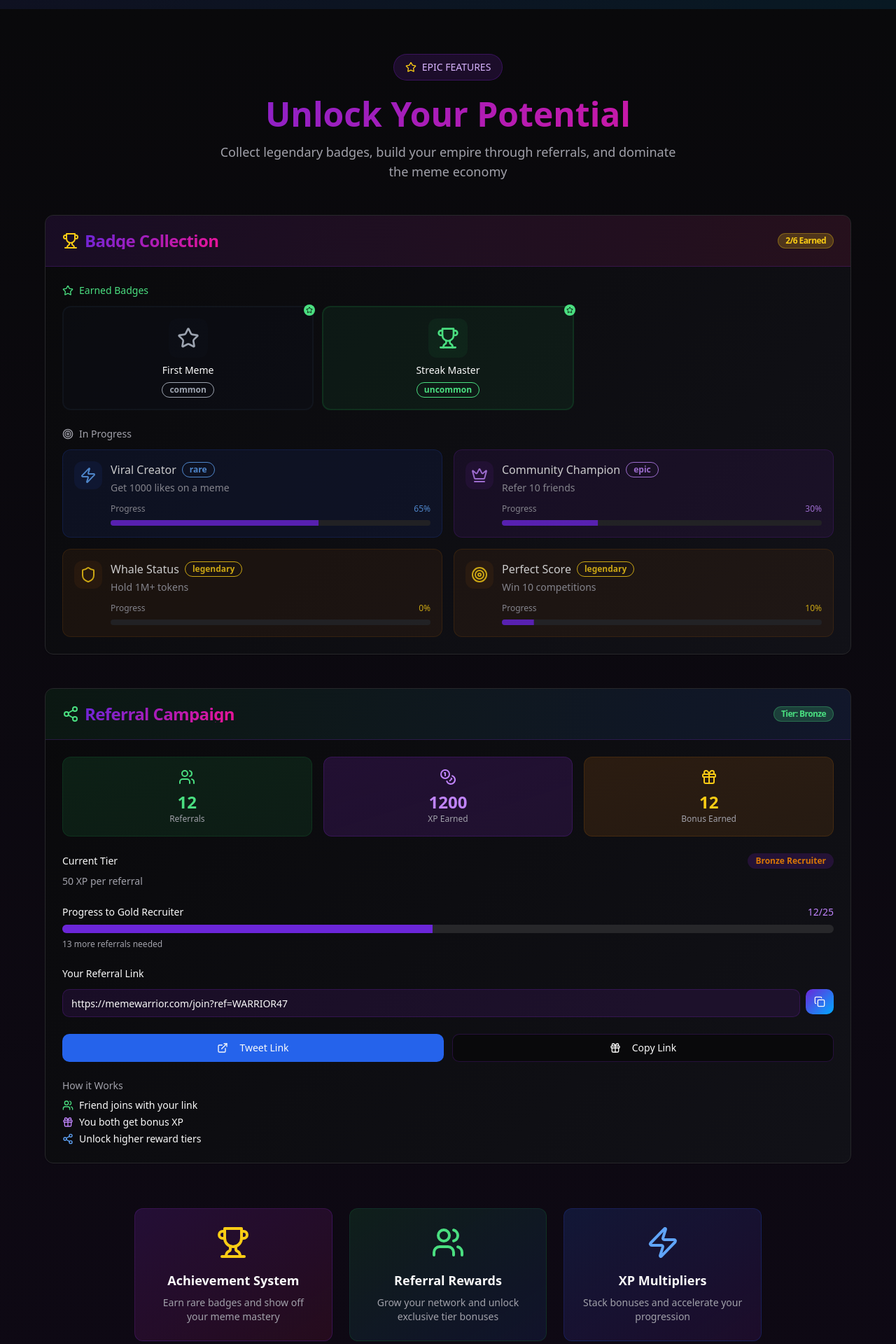
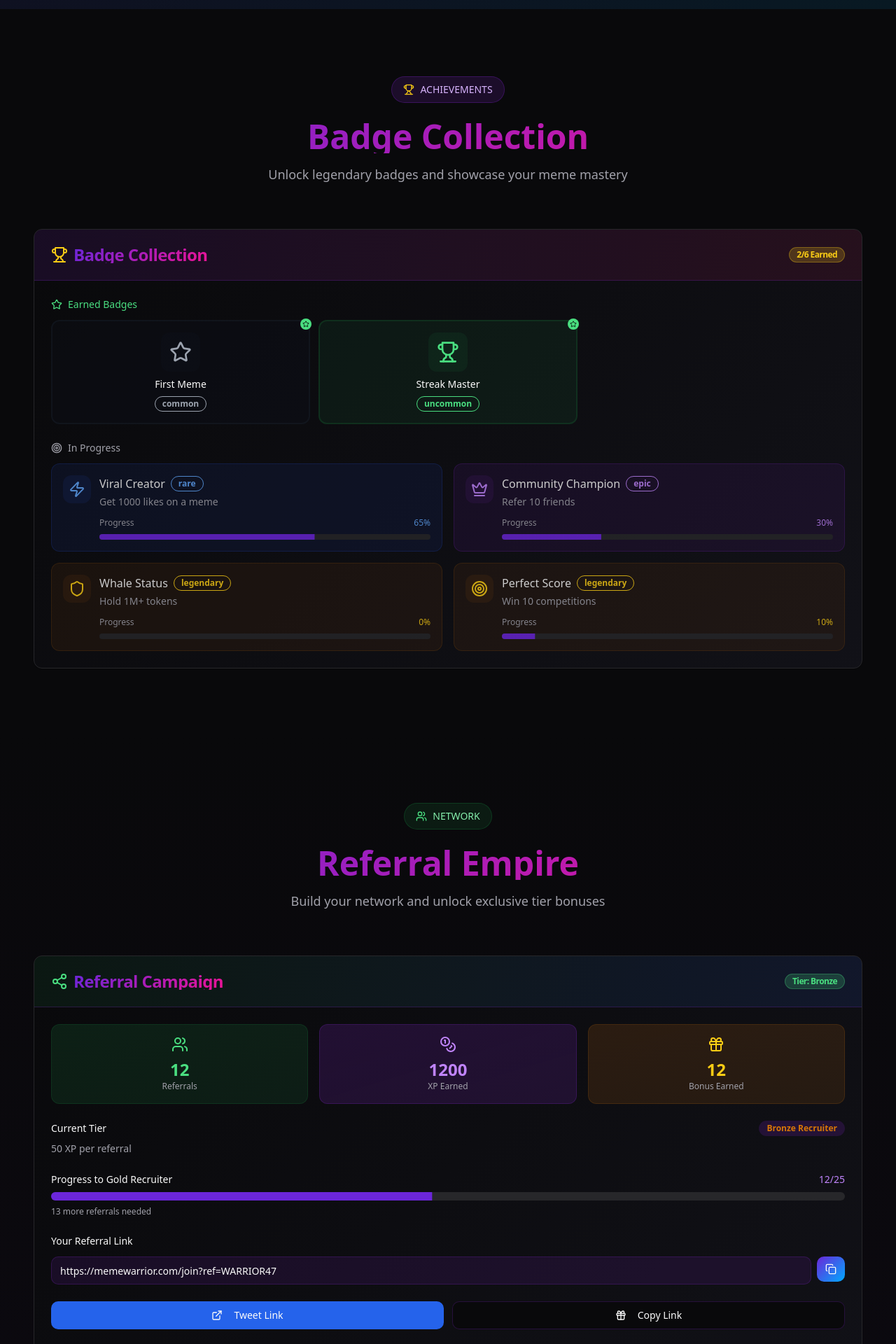
Before and after one commit to Bug-Fixer1/badge-up-meme, a React (Vite) app: page / in a window 1280 px wide. Shown: the part 860-2780 px from the top of the page at 70% size. Built offline with nearby package versions, Linux system fonts and the light colour scheme.

Commit message:
Refactor UI for better readability
Improve the UI layout and design to enhance readability and visual appeal.

```diff
--- a/src/pages/Index.tsx
+++ b/src/pages/Index.tsx
@@ -155,63 +155,60 @@ const Index = () => {
         </section>
       )}
 
-      {/* Features Grid */}
-      <section id="rewards" className="py-16 px-4 bg-gradient-to-b from-background to-purple-950/10">
+      {/* Badge Collection */}
+      <section className="py-24 px-4">
         <div className="container mx-auto">
-          <div className="text-center mb-12">
+          <div className="text-center mb-16">
             <div className="inline-flex items-center gap-2 px-4 py-2 rounded-full bg-purple-800/20 border border-purple-700/30 mb-6">
-              <Star className="w-4 h-4 text-yellow-400" />
-              <span className="text-sm font-medium text-purple-300">EPIC FEATURES</span>
+              <Trophy className="w-4 h-4 text-yellow-400" />
+              <span className="text-sm font-medium text-purple-300">ACHIEVEMENTS</span>
             </div>
             <h2 className="text-4xl md:text-5xl font-bold text-gradient-purple mb-4">
-              Unlock Your Potential
+              Badge Collection
             </h2>
             <p className="text-lg text-muted-foreground max-w-2xl mx-auto">
-              Collect legendary badges, build your empire through referrals, and dominate the meme economy
+              Unlock legendary badges and showcase your meme mastery
             </p>
           </div>
+          <BadgeTracker />
+        </div>
+      </section>
 
-          <div className="max-w-6xl mx-auto space-y-12">
-            <div className="w-full">
-              <BadgeTracker />
+      {/* Referral Campaign */}
+      <section className="py-24 px-4 bg-gradient-to-b from-background to-purple-950/5">
+        <div className="container mx-auto">
+          <div className="text-center mb-16">
+            <div className="inline-flex items-center gap-2 px-4 py-2 rounded-full bg-green-800/20 border border-green-700/30 mb-6">
+              <Users className="w-4 h-4 text-green-400" />
+              <span className="text-sm font-medium text-green-300">NETWORK</span>
             </div>
-            <div className="w-full">
-              <ReferralTracker />
-            </div>
+            <h2 className="text-4xl md:text-5xl font-bold text-gradient-purple mb-4">
+              Referral Empire
+            </h2>
+            <p className="text-lg text-muted-foreground max-w-2xl mx-auto">
+              Build your network and unlock exclusive tier bonuses
+            </p>
           </div>
-
-          {/* Feature Highlights */}
-          <div className="mt-16 grid grid-cols-1 md:grid-cols-3 gap-6 max-w-4xl mx-auto">
-            <div className="text-center p-6 rounded-xl bg-gradient-to-br from-purple-900/30 to-pink-900/20 border border-purple-800/30 hover-glow hover-scale">
-              <Trophy className="w-12 h-12 text-yellow-400 mx-auto mb-4" />
-              <h3 className="text-lg font-bold mb-2">Achievement System</h3>
-              <p className="text-sm text-muted-foreground">Earn rare badges and show off your meme mastery</p>
-            </div>
-            <div className="text-center p-6 rounded-xl bg-gradient-to-br from-green-900/30 to-blue-900/20 border border-green-800/30 hover-glow hover-scale">
-              <Users className="w-12 h-12 text-green-400 mx-auto mb-4" />
-              <h3 className="text-lg font-bold mb-2">Referral Rewards</h3>
-              <p className="text-sm text-muted-foreground">Grow your network and unlock exclusive tier bonuses</p>
-            </div>
-            <div className="text-center p-6 rounded-xl bg-gradient-to-br from-blue-900/30 to-purple-900/20 border border-blue-800/30 hover-glow hover-scale">
-              <Zap className="w-12 h-12 text-blue-400 mx-auto mb-4" />
-              <h3 className="text-lg font-bold mb-2">XP Multipliers</h3>
-              <p className="text-sm text-muted-foreground">Stack bonuses and accelerate your progression</p>
-            </div>
-          </div>
+          <ReferralTracker />
         </div>
       </section>
 
       {/* Leaderboard */}
-      <section className="py-16 px-4">
+      <section className="py-24 px-4">
         <div className="container mx-auto">
+          <div className="text-center mb-16">
+            <div className="inline-flex items-center gap-2 px-4 py-2 rounded-full bg-yellow-800/20 border border-yellow-700/30 mb-6">
+              <Crown className="w-4 h-4 text-yellow-400" />
+              <span className="text-sm font-medium text-yellow-300">COMPETITION</span>
+            </div>
+            <h2 className="text-4xl md:text-5xl font-bold text-gradient-purple mb-4">
+              Hall of Fame
+            </h2>
+            <p className="text-lg text-muted-foreground max-w-2xl mx-auto">
+              See where you rank among the meme warriors
+            </p>
+          </div>
           <Leaderboard />
-        </div>
-      </section>
-
-      {/* Social Section */}
-      <section className="py-16 px-4">
-        <div className="container mx-auto">
-          <SocialEmbeds />
         </div>
       </section>
 
```
